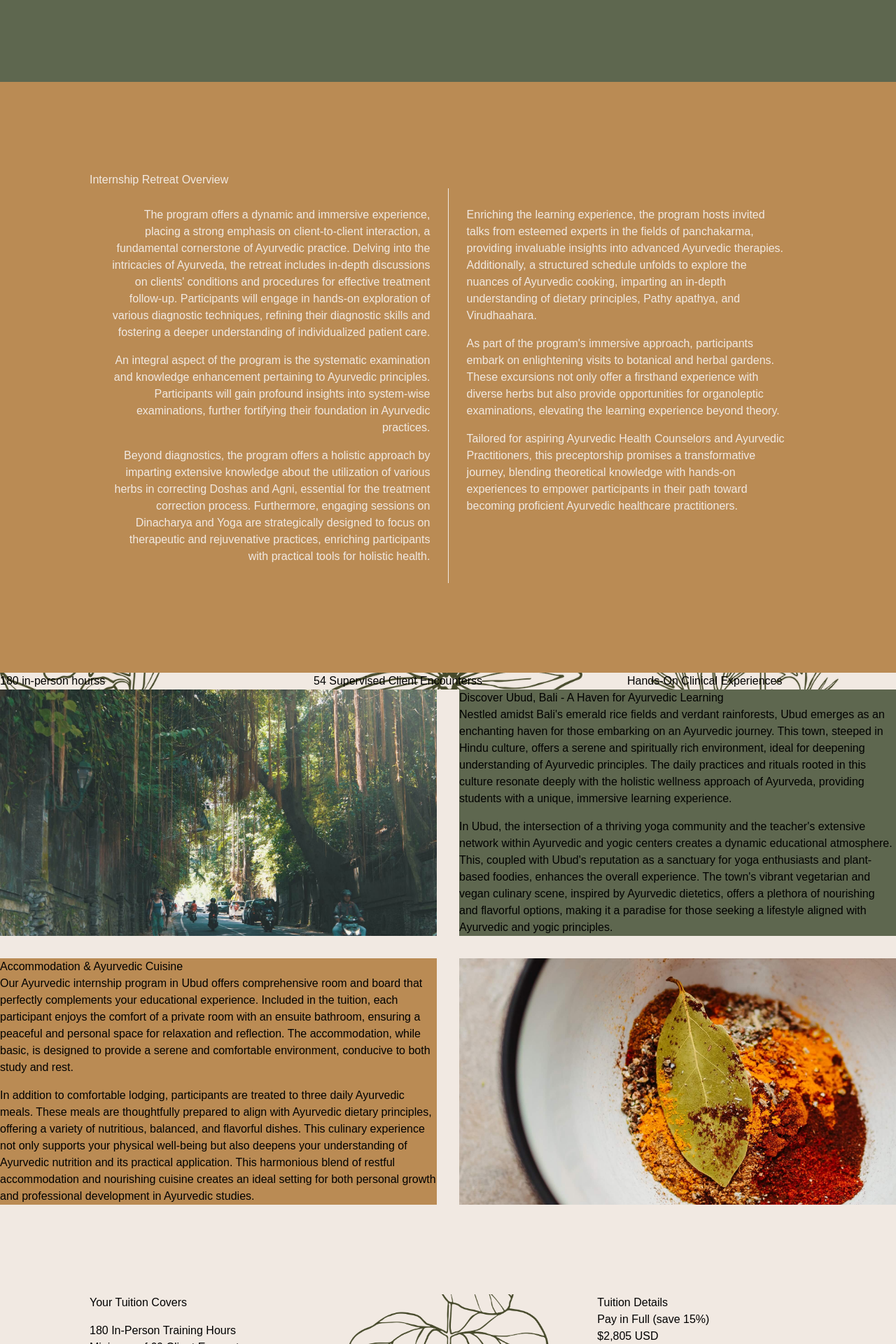
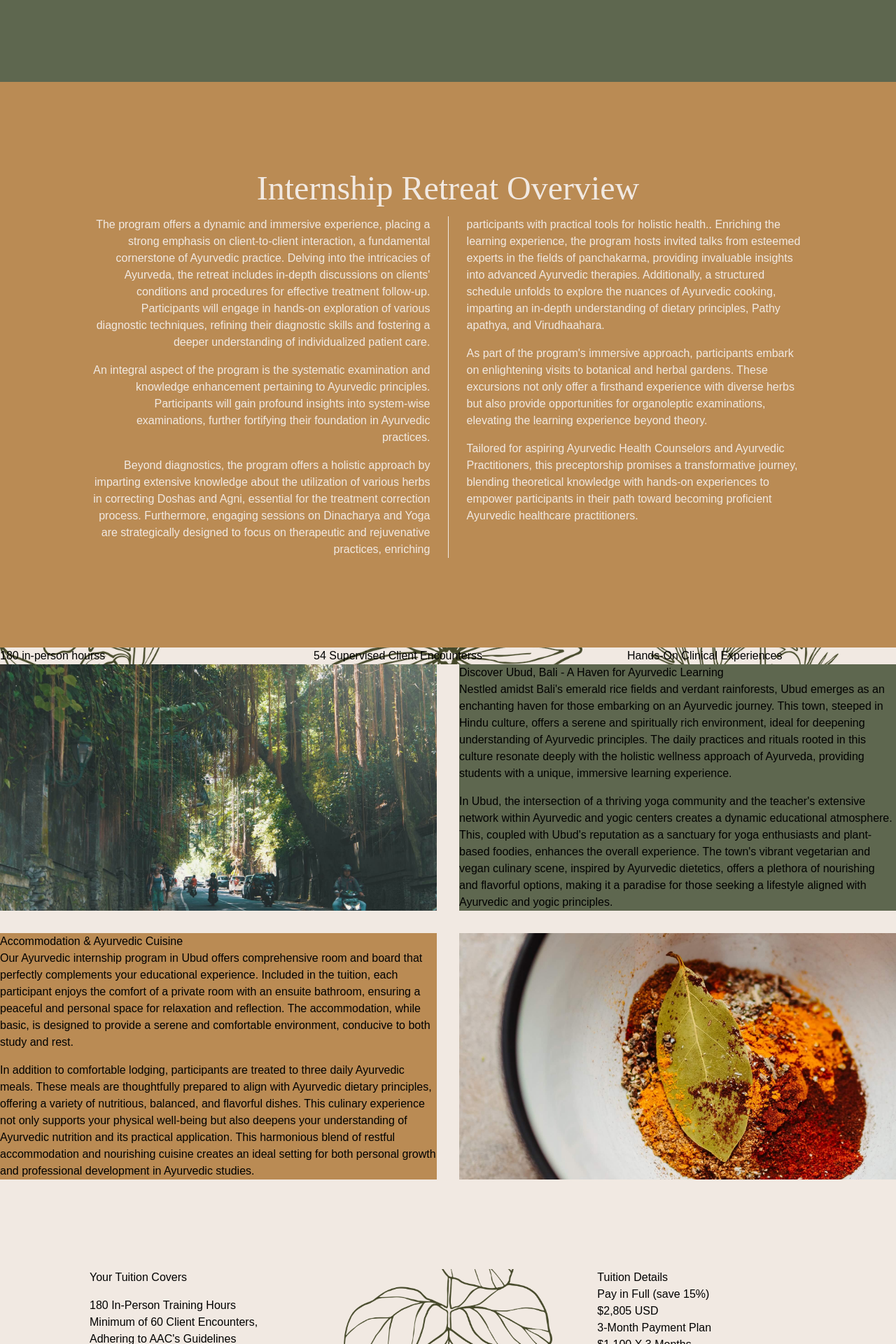
Before and after one commit to brittwoodard/ayurvedic-internship, a Jekyll site: the page built from index.html, in a window 1280 px wide. Shown: the part 2849-4769 px from the top of the page at 70% size. Built offline with Jekyll 4.4.1, drawn with Linux system fonts in a browser that asks for light colours; some web fonts are replaced.

Commit message:
Overview

```diff
--- a/assets/css/style.css
+++ b/assets/css/style.css
@@ -591,6 +591,12 @@ h1, h2, h3, h4, h5, h6, p:last-child {
 .p-5p {
   padding: 5%;
 }
+.pl-5p {
+  padding-left: 5%;
+}
+.pr-5p {
+  padding-right: 5%;
+}
 .text-left {
   text-align: left;
 }
--- a/index.html
+++ b/index.html
@@ -28,8 +28,8 @@ teacher:
     image_focus:
 retreat-overview:
   heading: Internship Retreat Overview
-  description-left_html: The program offers a dynamic and immersive experience, placing a strong emphasis on client-to-client interaction, a fundamental cornerstone of Ayurvedic practice. Delving into the intricacies of Ayurveda, the retreat includes  in-depth discussions on clients' conditions and procedures for effective treatment follow-up. Participants will engage in hands-on exploration of various diagnostic techniques, refining their diagnostic skills and fostering a deeper understanding of individualized patient care.</p><p>An integral aspect of the program is the systematic examination and knowledge enhancement pertaining to Ayurvedic principles. Participants will gain profound insights into system-wise examinations, further fortifying their foundation in Ayurvedic practices.</p><p>Beyond diagnostics, the program offers a holistic approach by imparting extensive knowledge about the utilization of various herbs in correcting Doshas and Agni, essential for the treatment correction process. Furthermore, engaging sessions on Dinacharya and Yoga are strategically designed to focus on therapeutic and rejuvenative practices, enriching participants with practical tools for holistic health.
-  description-right_html: Enriching the learning experience, the program hosts invited talks from esteemed experts in the fields of panchakarma, providing invaluable insights into advanced Ayurvedic therapies. Additionally, a structured schedule unfolds to explore the nuances of Ayurvedic cooking, imparting an in-depth understanding of dietary principles, Pathy apathya, and Virudhaahara.</p><p>As part of the program's immersive approach, participants embark on enlightening visits to botanical and herbal gardens. These excursions not only offer a firsthand experience with diverse herbs but also provide opportunities for organoleptic examinations, elevating the learning experience beyond theory.</p><p>Tailored for aspiring Ayurvedic Health Counselors and Ayurvedic Practitioners, this preceptorship promises a transformative journey, blending theoretical knowledge with hands-on experiences to empower participants in their path toward becoming proficient Ayurvedic healthcare practitioners.
+  description-left_html: The program offers a dynamic and immersive experience, placing a strong emphasis on client-to-client interaction, a fundamental cornerstone of Ayurvedic practice. Delving into the intricacies of Ayurveda, the retreat includes  in-depth discussions on clients' conditions and procedures for effective treatment follow-up. Participants will engage in hands-on exploration of various diagnostic techniques, refining their diagnostic skills and fostering a deeper understanding of individualized patient care.</p><p>An integral aspect of the program is the systematic examination and knowledge enhancement pertaining to Ayurvedic principles. Participants will gain profound insights into system-wise examinations, further fortifying their foundation in Ayurvedic practices.</p><p>Beyond diagnostics, the program offers a holistic approach by imparting extensive knowledge about the utilization of various herbs in correcting Doshas and Agni, essential for the treatment correction process. Furthermore, engaging sessions on Dinacharya and Yoga are strategically designed to focus on therapeutic and rejuvenative practices, enriching
+  description-right_html: participants with practical tools for holistic health.. Enriching the learning experience, the program hosts invited talks from esteemed experts in the fields of panchakarma, providing invaluable insights into advanced Ayurvedic therapies. Additionally, a structured schedule unfolds to explore the nuances of Ayurvedic cooking, imparting an in-depth understanding of dietary principles, Pathy apathya, and Virudhaahara.</p><p>As part of the program's immersive approach, participants embark on enlightening visits to botanical and herbal gardens. These excursions not only offer a firsthand experience with diverse herbs but also provide opportunities for organoleptic examinations, elevating the learning experience beyond theory.</p><p>Tailored for aspiring Ayurvedic Health Counselors and Ayurvedic Practitioners, this preceptorship promises a transformative journey, blending theoretical knowledge with hands-on experiences to empower participants in their path toward becoming proficient Ayurvedic healthcare practitioners.
 features-banner:
  - background_image: /images/ayurvedic-internship-4.png
    feature: 180 in-person hours
@@ -132,13 +132,13 @@ seo:
 </section>
 
 <!-- Retreat Overview -->
-<section class="p-10p bg-medium text-light">
-  <h2>{{page.retreat-overview.heading}}</h2>
+<section class="p-10p bg-medium-style">
+  <h2 class="text-serif-lg text-center">{{page.retreat-overview.heading}}</h2>
   <div class="grid grid-cols-2 divide-x">
-    <div class="p-5p text-right">
+    <div class="pr-5p text-right">
       <p>{{page.retreat-overview.description-left_html}}</p>
     </div>
-    <div class="p-5p">
+    <div class="pl-5p">
       <p>{{page.retreat-overview.description-right_html}}</p>
     </div>
 </section>
```
Also changed, not shown: 2 other files.
